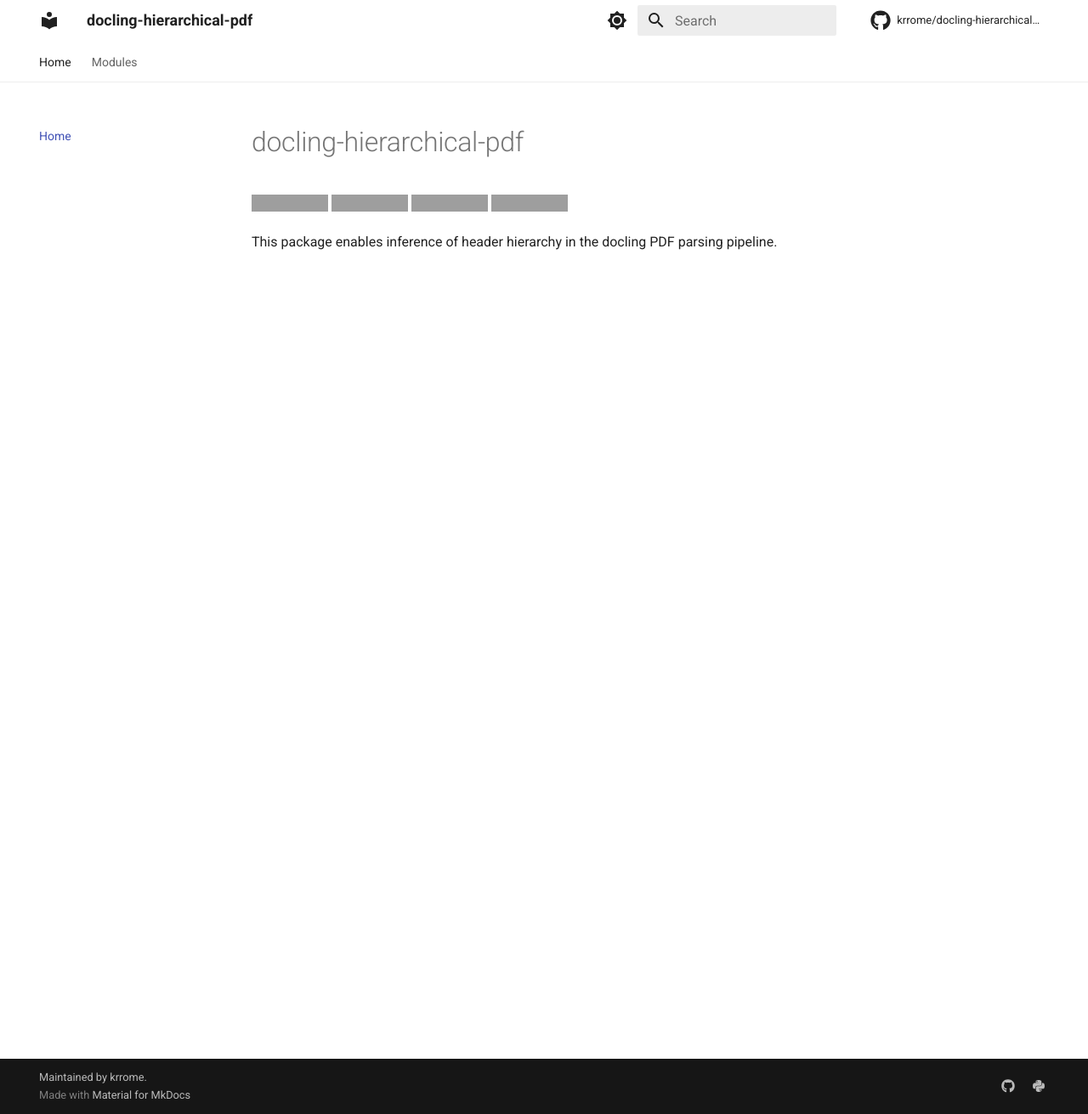
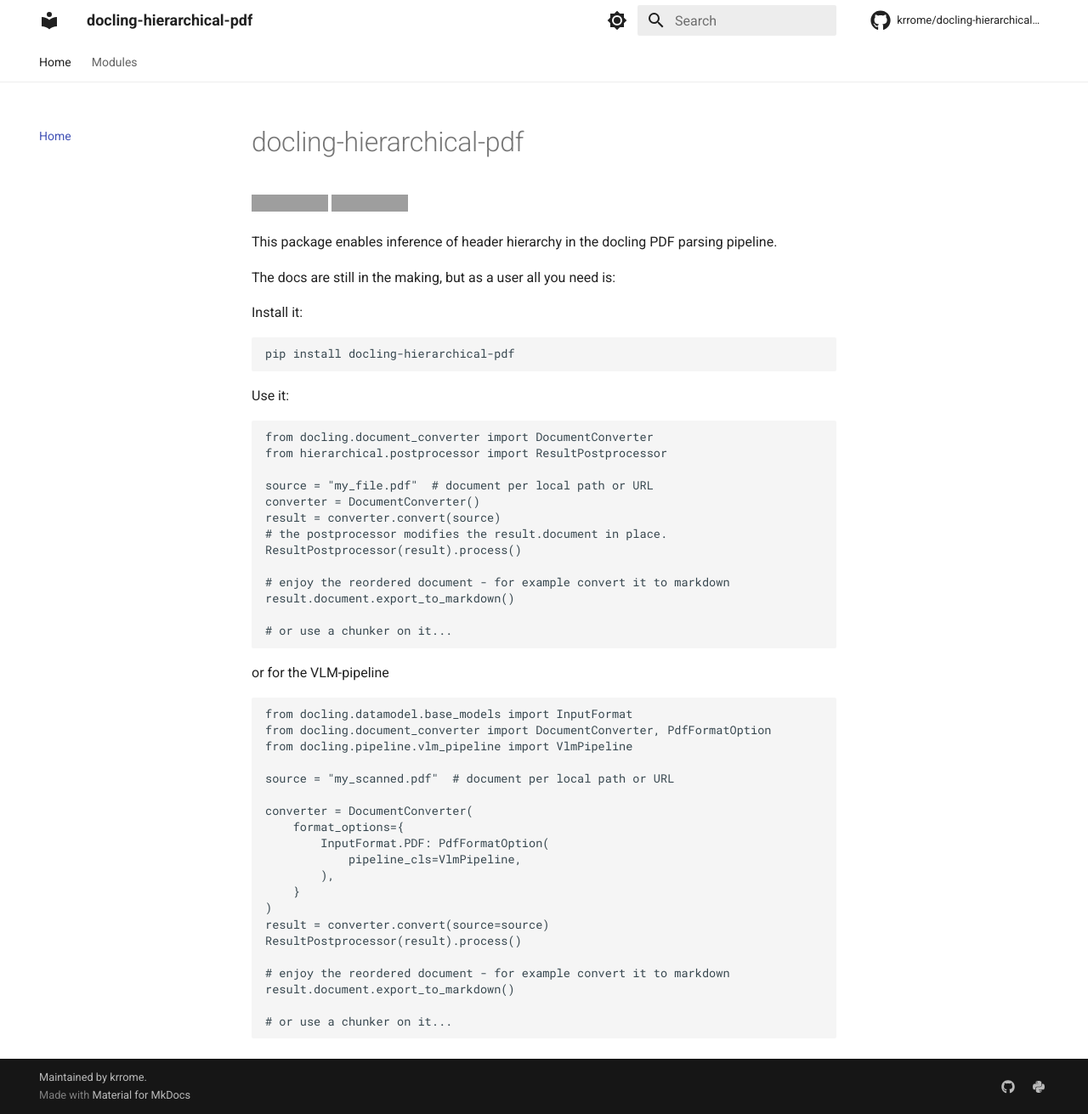
Before and after one commit to krrome/docling-hierarchical-pdf, an MkDocs documentation site: the page built from docs/index.md, in a window 1280 px wide and 1311 px high. Shown: the whole window at 85% size. Built offline with MkDocs 1.6.1 and Material for MkDocs 9.7.7, drawn with Linux system fonts in a browser that asks for light colours; comment, search, counter and statistics services are not loaded; grey boxes are pictures that could not be loaded.

````diff
--- a/docs/index.md
+++ b/docs/index.md
@@ -1,8 +1,55 @@
 # docling-hierarchical-pdf
 
-[![Release](https://img.shields.io/github/v/release/krrome/docling-hierarchical-pdf)](https://img.shields.io/github/v/release/krrome/docling-hierarchical-pdf)
-[![Build status](https://img.shields.io/github/actions/workflow/status/krrome/docling-hierarchical-pdf/main.yml?branch=main)](https://github.com/krrome/docling-hierarchical-pdf/actions/workflows/main.yml?query=branch%3Amain)
 [![Commit activity](https://img.shields.io/github/commit-activity/m/krrome/docling-hierarchical-pdf)](https://img.shields.io/github/commit-activity/m/krrome/docling-hierarchical-pdf)
 [![License](https://img.shields.io/github/license/krrome/docling-hierarchical-pdf)](https://img.shields.io/github/license/krrome/docling-hierarchical-pdf)
 
 This package enables inference of header hierarchy in the docling PDF parsing pipeline.
+
+The docs are still in the making, but as a user all you need is:
+
+Install it:
+```bash
+pip install docling-hierarchical-pdf
+```
+
+Use it:
+```python
+from docling.document_converter import DocumentConverter
+from hierarchical.postprocessor import ResultPostprocessor
+
+source = "my_file.pdf"  # document per local path or URL
+converter = DocumentConverter()
+result = converter.convert(source)
+# the postprocessor modifies the result.document in place.
+ResultPostprocessor(result).process()
+
+# enjoy the reordered document - for example convert it to markdown
+result.document.export_to_markdown()
+
+# or use a chunker on it...
+```
+
+or for the VLM-pipeline
+
+```python
+from docling.datamodel.base_models import InputFormat
+from docling.document_converter import DocumentConverter, PdfFormatOption
+from docling.pipeline.vlm_pipeline import VlmPipeline
+
+source = "my_scanned.pdf"  # document per local path or URL
+
+converter = DocumentConverter(
+    format_options={
+        InputFormat.PDF: PdfFormatOption(
+            pipeline_cls=VlmPipeline,
+        ),
+    }
+)
+result = converter.convert(source=source)
+ResultPostprocessor(result).process()
+
+# enjoy the reordered document - for example convert it to markdown
+result.document.export_to_markdown()
+
+# or use a chunker on it...
+```
````
Also changed, not shown: README.md (+28 -1 lines), docs/modules.md (+1 -1 lines).
